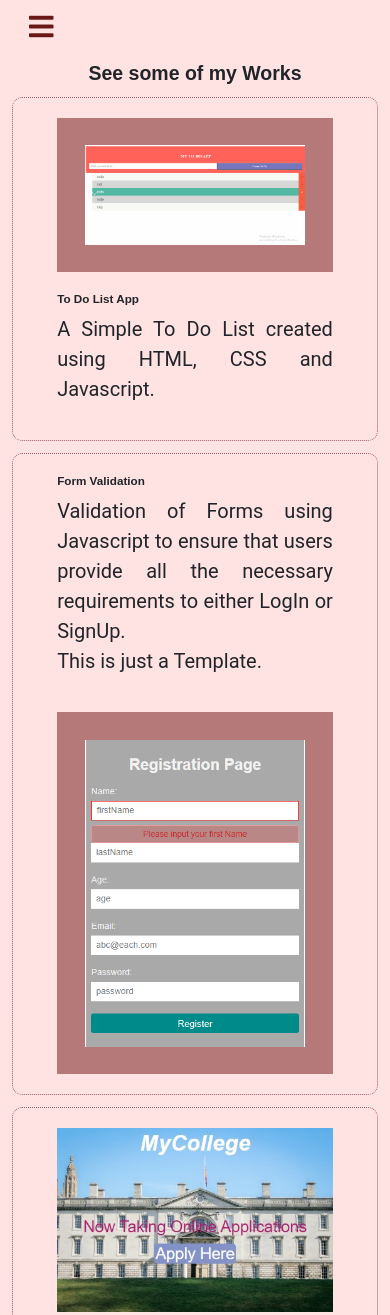
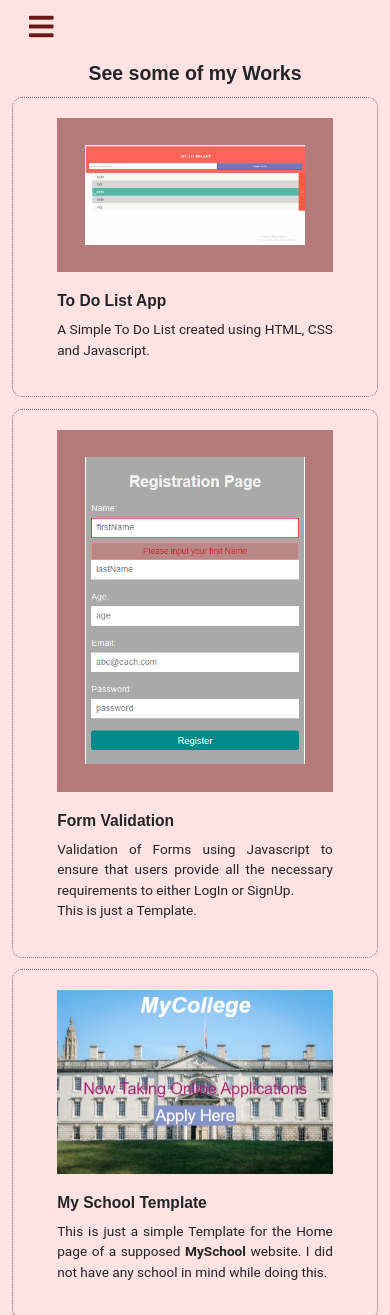
Before and after one commit to chysomm62/chysomm62.github.io, a plain HTML site: page projects.html in a window 390 px wide. Shown: the top 1315 px of the page. Drawn offline with nearby package versions, Linux system fonts and the light colour scheme; a web font is replaced by a local one.

Commit message:
some further changes on the layout

```diff
--- a/css/aboutme.css
+++ b/css/aboutme.css
@@ -48,10 +48,11 @@ body{
 /* RESPONSIVENESS WITH MEDIA QUERIES */
 @media screen and (max-width: 790px){
     .aboutp{
-        font-size: 2.5vw;
+        font-size: 3vw;
     }
     .worder{
         margin: 4% 4%;
+        font-size: 4.5vw;
     }
 }
 
--- a/css/project.css
+++ b/css/project.css
@@ -5,11 +5,13 @@ few styles specifically for projects
 
 }
 .projh1{
+    opacity: 0;
     text-align: center;
     font-weight: bolder;
     font-size: 5vw;
     font-family: 'Oswald', sans-serif;
     margin:2% auto;
+    animation: 1.2s ease 0.5s 1 normal forwards running chym;
 }
 main{
     position: relative;
@@ -25,17 +27,20 @@ main{
     z-index: 10;
 }
 .part1{
+    opacity: 0;
     width:40%;
     margin: 0 3% 0 4%;
     float: right;
     font-size: 20px;
-
+    animation: 1.2s ease 0.5s 1 normal forwards running mons;
 }
 .part2{
+    opacity: 0;
     width: 40%;
     margin: 0;
     float: left;
     font-size: 20px;
+    animation: 1.2s ease 0.5s 1 normal forwards running chym;
 }
 .ppp{
     justify-content: center;
@@ -52,6 +57,9 @@ main{
     font-family: 'Oswald', sans-serif;
     font-size: 3vw;
     font-weight: bolder;
+}
+.propp{
+    font-size: 2.5vw;
 }
 @media(max-width:700px){
     main{
@@ -71,4 +79,12 @@ main{
         width: 80%;
         margin: 10px;
     }
+    .h2{
+        font-family: 'Oswald', sans-serif;
+        font-size: 4vw;
+        font-weight: bolder;
+    }
+    .propp{
+        font-size: 3.5vw;
+    }
 }
--- a/css/style.css
+++ b/css/style.css
@@ -9,11 +9,6 @@
     margin: 0;
     padding: 0;
     max-width: 100%;
-}
-
-/* html content to have at least the height of 100% so the footer sticks to the bottom of the page */
-html{
-    height: 100%;
 }
 
 /* style for body which contains every visible part of the document */
--- a/projects.html
+++ b/projects.html
@@ -73,21 +73,21 @@
                     </div>
                     <div class="part2">
                         <h2 class="h2">To Do List App</h2>
-                        <p>A Simple To Do List created using HTML, CSS and Javascript.</p>
+                        <p class="propp">A Simple To Do List created using HTML, CSS and Javascript.</p>
                     </div>
                 </div>
 
                 <div class="projectcontent">
                     <div class="part1">
-                        <h2 class="h2">Form Validation</h2>
-                        <p>Validation of Forms using Javascript to ensure that users provide all the necessary requirements to either LogIn or SignUp.<br>This is just a Template.</p>
-                    </div>
-                    <div class="part2">
                         <div class="imglink">
                             <a href="formvalidation.html" target="blank">
                                 <img src="../images/formvalidation.png" alt="formvalidate">
                             </a>
                         </div>
+                    </div>
+                    <div class="part2">
+                        <h2 class="h2">Form Validation</h2>
+                        <p class="propp">Validation of Forms using Javascript to ensure that users provide all the necessary requirements to either LogIn or SignUp.<br>This is just a Template.</p>
                     </div>
                 </div>
 
@@ -100,7 +100,7 @@
                     <div class="part2">
                         <h2 class="h2">My School Template</h2>
                         <div class="ppp">
-                            <p>This is just a simple Template for the Home page of a supposed <b>MySchool</b> website. I did not have any school in mind while doing this.</p>
+                            <p class="propp">This is just a simple Template for the Home page of a supposed <b>MySchool</b> website. I did not have any school in mind while doing this.</p>
                         </div>
                     </div>
                 </div>
```
Also changed, not shown: css/contact.css (+7 -1 lines), css/review.css (+5 -8 lines), reviews.html (+1 -1 lines).
